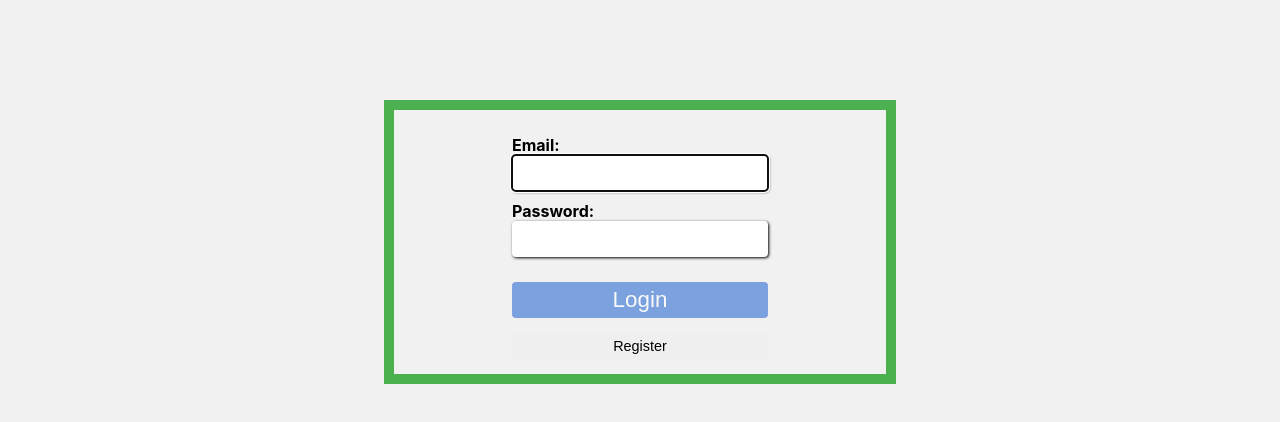
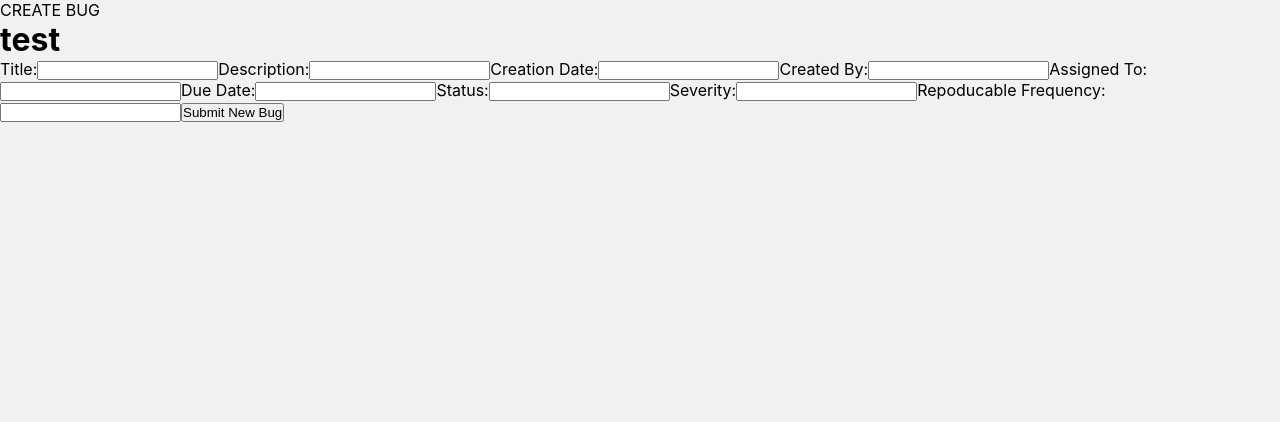
Before and after one commit to AvrahamNacher/big-bug, a React (Create React App) app: page / in a window 1280 px wide. Shown: the top 422 px of the page. Built offline with nearby package versions, Linux system fonts and the light colour scheme.

Commit message:
submit new bug

```diff
--- a/package.json
+++ b/package.json
@@ -4,6 +4,7 @@
   "private": true,
   "homepage": "http://AvrahamNacher.github.io/big-bug",
   "dependencies": {
+    "@material-ui/core": "^4.9.4",
     "@testing-library/jest-dom": "^4.2.4",
     "@testing-library/react": "^9.4.0",
     "@testing-library/user-event": "^7.2.1",
--- a/src/App.css
+++ b/src/App.css
@@ -1,3 +1,5 @@
+@import url('https://fonts.googleapis.com/css?family=Roboto:300,400,500,700&display=swap');
+
 /* Global Custom Properties */
 :root {
   --main-bg-color: rgb(241, 241, 241);
--- a/src/App.js
+++ b/src/App.js
@@ -15,6 +15,8 @@ import BugListView from './components/BugListView';
 import Login from './components/Login';
 import Register from './components/Register';
 import Dashboard from './components/Dashboard';
+import CreateBug from './components/CreateBug';
+
 
 import './App.css';
 
@@ -22,7 +24,7 @@ function App() {
 
   // const [ user, setUser ] = useState("Bob");
   const [userLoginData, setUserLoginData] = useState({ email: "", pwd: "" });
-  const [isAuthenticated, setIsAuthenticated] = useState(false);
+  const [isAuthenticated, setIsAuthenticated] = useState(true);
   const [ bugList, setBugList ] = useState([{}]);
 
   const [ oldBugList, setOldBugList ] = useState([
@@ -90,17 +92,17 @@ function App() {
         <Switch>
           <Route exact path="/">
             { isAuthenticated
-            ? <Dashboard bugList={bugList} setBugList= { newList => setBugList(newList)}/>
+            ? <CreateBug bugList={bugList} setBugList ={ newList => setBugList(newList)}/>
+            // ? <Dashboard bugList={bugList} setBugList= { newList => setBugList(newList)}/>
             : <Login userLoginData={userLoginData} setUserLoginData={ newData => {setUserLoginData(newData)}} setIsAuthenticated={ newState => setIsAuthenticated(newState)} />
             }
-
-
-
-            {/* <Register /> */}
 
           </Route>
           <Route path="/register">
             <Register />
+          </Route>
+          <Route path="/createBug">
+            <CreateBug />
           </Route>
           <Route path={["/bug/"]}>
             {/* <Header user={user}/> */}
--- a/src/backend/dbBugRequests.js
+++ b/src/backend/dbBugRequests.js
@@ -1,13 +1,39 @@
-export function submitBug(data, callBackResponse) {
+export function submitBug(data, cb) {
     var request = require('request');
+
+    console.log("submitting request");
+    console.log (data);
+
+    const {
+      bugTitle,
+      bugDescription,
+      bugCreatedDate,
+      bugCreatedBy,
+      bugAssignedTo,
+      bugDueDate,
+      bugStatus,
+      bugSeverity,
+      bugReproducableFrequency
+      } = data;
 
 request(
   {
     method:'POST',
-    url:'https://bigbug-365ff5.appdrag.site/api/submitBug',
-    form: {"bugTitle" : "","bugDescription" : "","bugCreatedDate" : "","bugCreatedBy" : "","bugAssignedTo" : "","bugDueDate" : "","bugStatus" : "","bugSeverity" : "","bugReproducableFrequency" : ""}
+    url:'https://bigbug-365ff5.appdrag.site/api/bugs/submitBug',
+    form: {
+      "bugTitle" : bugTitle,
+      "bugDescription" : bugDescription,
+      "bugCreatedDate" : bugCreatedDate,
+      "bugCreatedBy" : bugCreatedBy,
+      "bugAssignedTo" : bugAssignedTo,
+      "bugDueDate" : bugDueDate,
+      "bugStatus" : bugStatus,
+      "bugSeverity" : bugSeverity,
+      "bugReproducableFrequency" : bugReproducableFrequency
+    }
   }, function(err,httpResponse,body){
-      console.log(body);
+      let result = JSON.parse(body).affectedRows;
+      cb (result);
   }
 );
 }
--- a/src/components/BugListView.jsx
+++ b/src/components/BugListView.jsx
@@ -1,5 +1,6 @@
 import React from 'react';
-import BugListViewHeader from './BugListViewHeader'
+import { Link } from 'react-router-dom';
+import BugListViewHeader from './BugListViewHeader';
 
 import './BugListView.css'
 
@@ -57,6 +58,8 @@ export default function BugListView (props) {
                     {listBugs()}
                 </tbody>
             </table>
+                <Link to="/createBug">createBug</Link>
+
         </div>
     );
 }
--- /dev/null
+++ b/src/components/CreateBug.jsx
@@ -0,0 +1,71 @@
+import React, {useState} from 'react';
+import * as db from '../backend/dbBugRequests';
+
+export default function CreateBug(props) {
+
+    function resetBugFields() {
+        return (
+            {
+                bugTitle: "",
+                bugDescription: "",
+                bugCreatedDate: "",
+                bugCreatedBy: "",
+                bugAssignedTo: "",
+                bugDueDate: "",
+                bugStatus: "",
+                bugSeverity: "",
+                bugReproducableFrequency: ""
+            }
+        );
+    }
+    const [newBug, setNewBug] = useState(resetBugFields());
+    const [submitMessage, setSubmitMessage] = useState({message:"test", messageType: "success", show:true});
+
+    const handleInput = e => {
+        const { name, value } = e.target; // destructuring
+        setNewBug( { ...newBug, [name]:value });
+    }
+
+    const callback = result => {
+        if (result === '1') {
+            // show success message
+            setSubmitMessage({message: "New bug successfully created", messageType: "success", show: true });
+            setNewBug(resetBugFields());
+        } else {
+            setSubmitMessage({message: `Error creating bug. (${result})`, messageType: "failure", show: true });
+        }
+    }
+
+    const submitBug = e => {
+        e.preventDefault();
+        db.submitBug(newBug, callback);
+    }
+
+    return (
+        <div>
+            CREATE BUG
+            {submitMessage.show && <h1>{submitMessage.message}</h1>}
+            <form onSubmit={ submitBug }>
+                <label htmlFor="bugTitle">Title:</label>
+                <input onChange={ handleInput } type="text" id="bugTitle" name="bugTitle" value={newBug.bugTitle}></input>
+                <label htmlFor="bugTitle">Description:</label>
+                <input onChange={ handleInput } type="text" id="bugDescription" name="bugDescription" value={newBug.bugDescription}></input>
+                <label htmlFor="bugTitle">Creation Date:</label>
+                <input onChange={ handleInput } type="text" id="bugCreatedDate" name="bugCreatedDate" value={newBug.bugCreatedDate}></input>
+                <label htmlFor="bugTitle">Created By:</label>
+                <input onChange={ handleInput } type="text" id="bugCreatedBy" name="bugCreatedBy" value={newBug.bugCreatedBy}></input>
+                <label htmlFor="bugTitle">Assigned To:</label>
+                <input onChange={ handleInput } type="text" id="bugAssignedTo" name="bugAssignedTo" value={newBug.bugAssignedTo}></input>
+                <label htmlFor="bugTitle">Due Date:</label>
+                <input onChange={ handleInput } type="text" id="bugDueDate" name="bugDueDate" value={newBug.bugDueDate}></input>
+                <label htmlFor="bugTitle">Status:</label>
+                <input onChange={ handleInput } type="text" id="bugStatus" name="bugStatus" value={newBug.bugStatus}></input>
+                <label htmlFor="bugTitle">Severity:</label>
+                <input onChange={ handleInput } type="text" id="bugSeverity" name="bugSeverity" value={newBug.bugSeverity}></input>
+                <label htmlFor="bugTitle">Repoducable Frequency:</label>
+                <input onChange={ handleInput } type="text" id="bugReproducableFrequency" name="bugReproducableFrequency" value={newBug.bugReproducableFrequency}></input>
+                <input type="submit" value="Submit New Bug"></input>
+            </form>
+        </div>
+    )
+}
```
Also changed, not shown: 1 other file (tests, documents, lock files or other folders).
